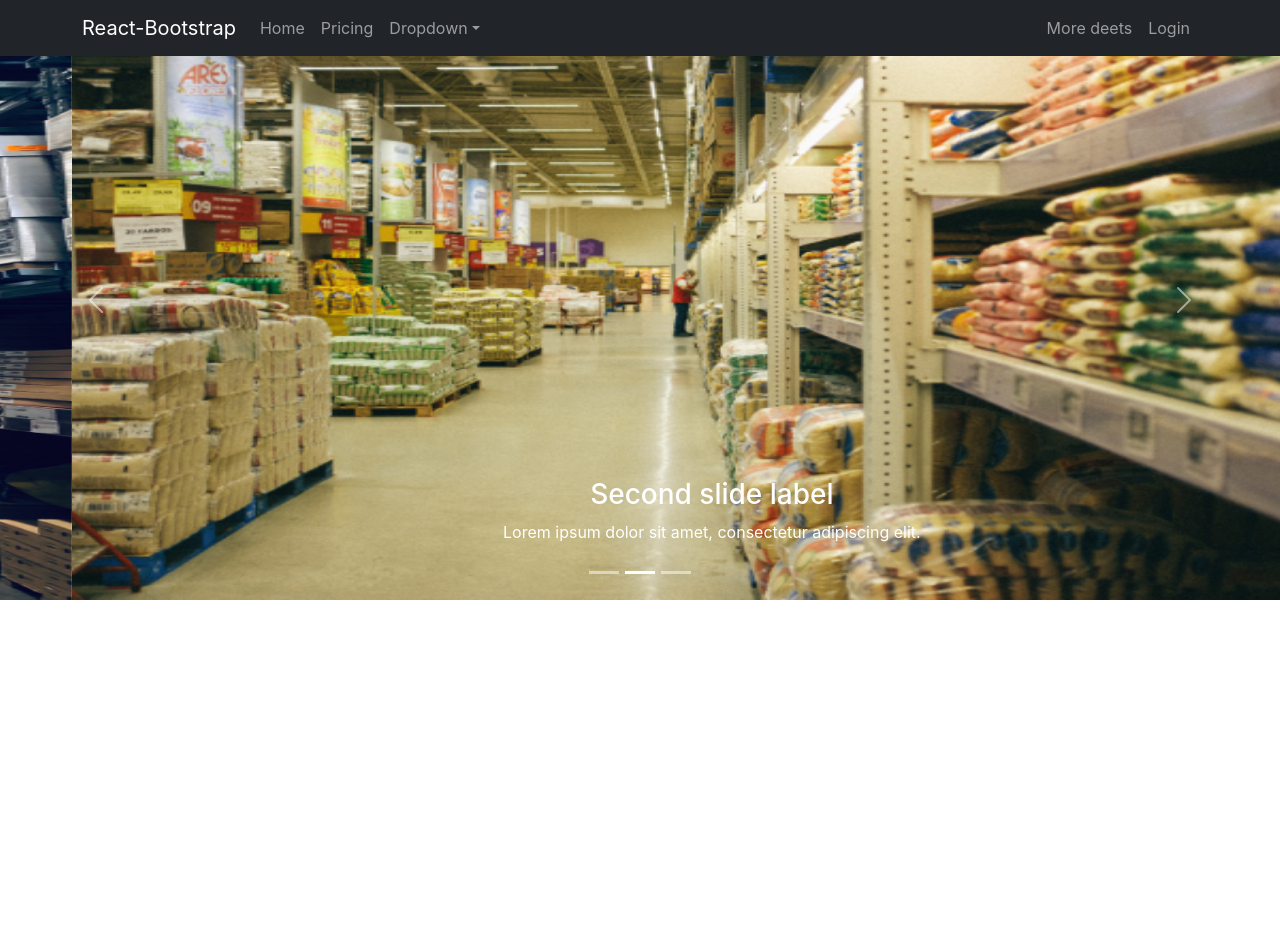
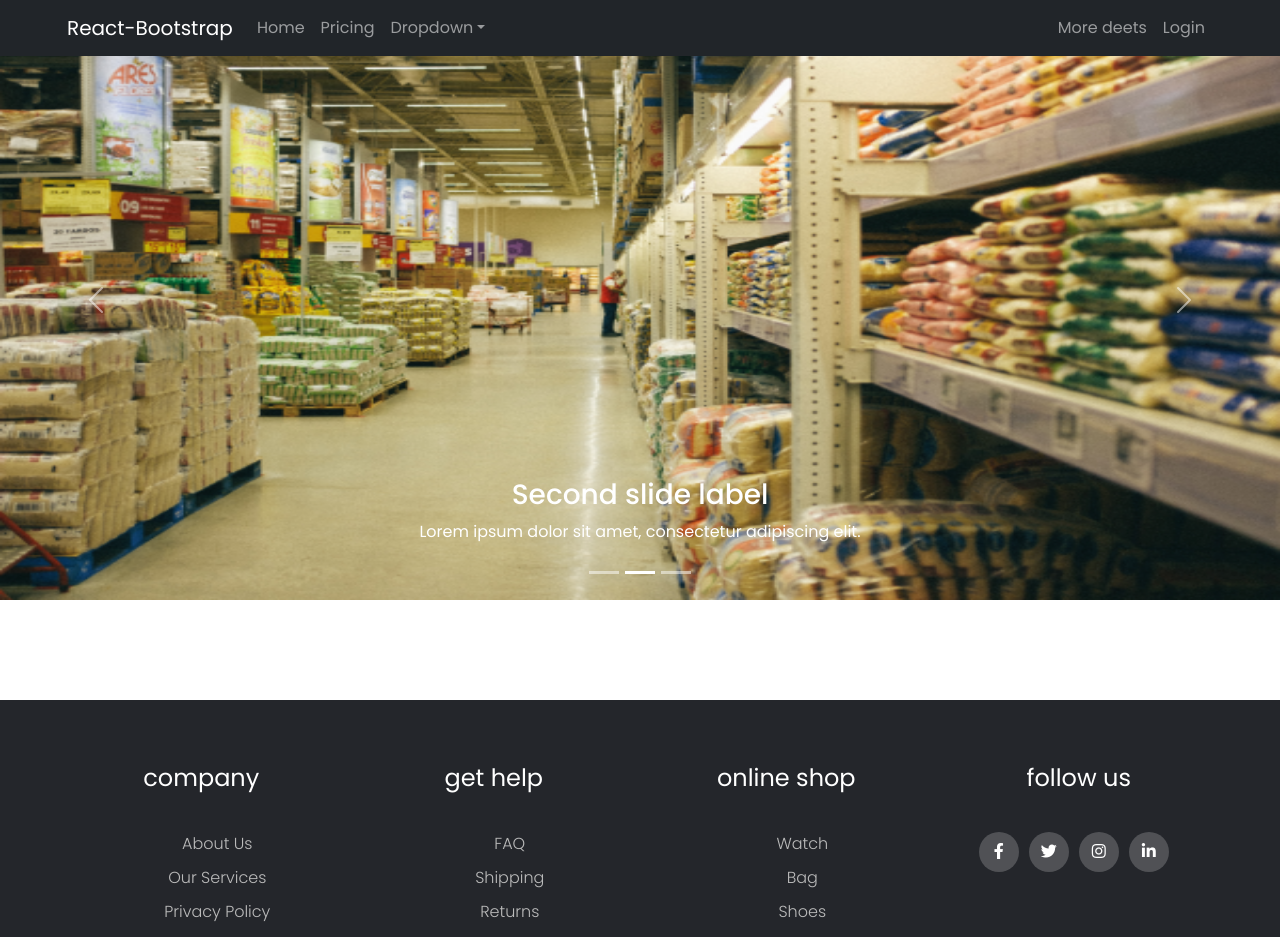
Before and after one commit to Mossahid123/Inventory-Client-Site, a React (Create React App) app: page / in a window 1280 px wide. Shown: the top 937 px of the page. Before the commit the page ends 800 px from the top, so only its background shows below. Built offline with nearby package versions, Linux system fonts and the light colour scheme; no server answers.

Commit message:
footer done

```diff
--- a/public/index.html
+++ b/public/index.html
@@ -12,6 +12,9 @@
 
     <!-- bootstrap -->
     <link href="https://cdn.jsdelivr.net/npm/bootstrap@5.1.3/dist/css/bootstrap.min.css" rel="stylesheet" integrity="sha384-1BmE4kWBq78iYhFldvKuhfTAU6auU8tT94WrHftjDbrCEXSU1oBoqyl2QvZ6jIW3" crossorigin="anonymous">
+    <!-- font awesome -->
+    <link rel="stylesheet" type="text/css"
+    href="https://cdnjs.cloudflare.com/ajax/libs/font-awesome/5.15.1/css/all.min.css">
     <link rel="apple-touch-icon" href="%PUBLIC_URL%/logo192.png" />
     <!--
       manifest.json provides metadata used when your web app is installed on a
--- a/src/Shared/Footer/Footer.css
+++ b/src/Shared/Footer/Footer.css
@@ -0,0 +1,115 @@
+@import url('https://fonts.googleapis.com/css2?family=Poppins:wght@300;400;500;600;700&display=swap');
+
+body {
+    line-height: 1.5;
+    font-family: 'Poppins', sans-serif;
+}
+
+.footer-detail {
+    font-size: 24px;
+    padding: 20PX;
+    color: white;
+}
+
+* {
+    margin: 0;
+    padding: 0;
+    box-sizing: border-box;
+}
+
+.container {
+    max-width: 1170px;
+    margin: auto;
+}
+
+.row {
+    display: flex;
+    flex-wrap: wrap;
+}
+
+ul {
+    list-style: none;
+}
+
+.footer {
+    background-color: #24262b;
+    margin-top: 100px;
+    padding: 40px 0;
+}
+
+.footer-col {
+    width: 25%;
+    padding: 0 15px;
+}
+
+.footer-col h4 {
+    font-size: 18px;
+    color: #ffffff;
+    text-transform: capitalize;
+    margin-bottom: 35px;
+    font-weight: 500;
+    position: relative;
+}
+
+.footer-col h4::before {
+    content: '';
+    position: absolute;
+    left: 0;
+    bottom: -10px;
+    background-color: #e91e63;
+    height: 2px;
+    box-sizing: border-box;
+    width: 50px;
+}
+
+.footer-col ul li:not(:last-child) {
+    margin-bottom: 10px;
+}
+
+.footer-col ul li a {
+    font-size: 16px;
+    text-transform: capitalize;
+    color: #ffffff;
+    text-decoration: none;
+    font-weight: 300;
+    color: #bbbbbb;
+    display: block;
+    transition: all 0.3s ease;
+}
+
+.footer-col ul li a:hover {
+    color: #ffffff;
+    padding-left: 8px;
+}
+
+.footer-col .social-links a {
+    display: inline-block;
+    height: 40px;
+    width: 40px;
+    background-color: rgba(255, 255, 255, 0.2);
+    margin: 0 10px 10px 0;
+    text-align: center;
+    line-height: 40px;
+    border-radius: 50%;
+    color: #ffffff;
+    transition: all 0.5s ease;
+}
+
+.footer-col .social-links a:hover {
+    color: #24262b;
+    background-color: #ffffff;
+}
+
+/*responsive*/
+@media(max-width: 767px) {
+    .footer-col {
+        width: 50%;
+        margin-bottom: 30px;
+    }
+}
+
+@media(max-width: 574px) {
+    .footer-col {
+        width: 100%;
+    }
+}
--- a/src/Shared/Footer/Footer.js
+++ b/src/Shared/Footer/Footer.js
@@ -1,10 +1,52 @@
 import React from 'react';
-import "./Footer.css"
+import './Footer.css';
 
 const Footer = () => {
     return (
         <div>
-
+             <footer class="footer">
+  	 <div class="container">
+  	 	<div class="row">
+  	 		<div class="footer-col">
+  	 			<p className='footer-detail'>company</p>
+  	 			<ul>
+  	 				<li><a href="#">about us</a></li>
+  	 				<li><a href="#">our services</a></li>
+  	 				<li><a href="#">privacy policy</a></li>
+  	 				<li><a href="#">affiliate program</a></li>
+  	 			</ul>
+  	 		</div>
+  	 		<div class="footer-col">
+  	 			<p className='footer-detail'>get help</p>
+  	 			<ul>
+  	 				<li><a href="#">FAQ</a></li>
+  	 				<li><a href="#">shipping</a></li>
+  	 				<li><a href="#">returns</a></li>
+  	 				<li><a href="#">order status</a></li>
+  	 				<li><a href="#">payment options</a></li>
+  	 			</ul>
+  	 		</div>
+  	 		<div class="footer-col">
+  	 			<p className='footer-detail'>online shop</p>
+  	 			<ul>
+  	 				<li><a href="#">watch</a></li>
+  	 				<li><a href="#">bag</a></li>
+  	 				<li><a href="#">shoes</a></li>
+  	 				<li><a href="#">dress</a></li>
+  	 			</ul>
+  	 		</div>
+  	 		<div class="footer-col">
+  	 			<p className='footer-detail'>follow us</p>
+  	 			<div class="social-links">
+  	 				<a href="#"><i class="fab fa-facebook-f"></i></a>
+  	 				<a href="#"><i class="fab fa-twitter"></i></a>
+  	 				<a href="#"><i class="fab fa-instagram"></i></a>
+  	 				<a href="#"><i class="fab fa-linkedin-in"></i></a>
+  	 			</div>
+  	 		</div>
+  	 	</div>
+  	 </div>
+  </footer>
         </div>
     );
 };
```
